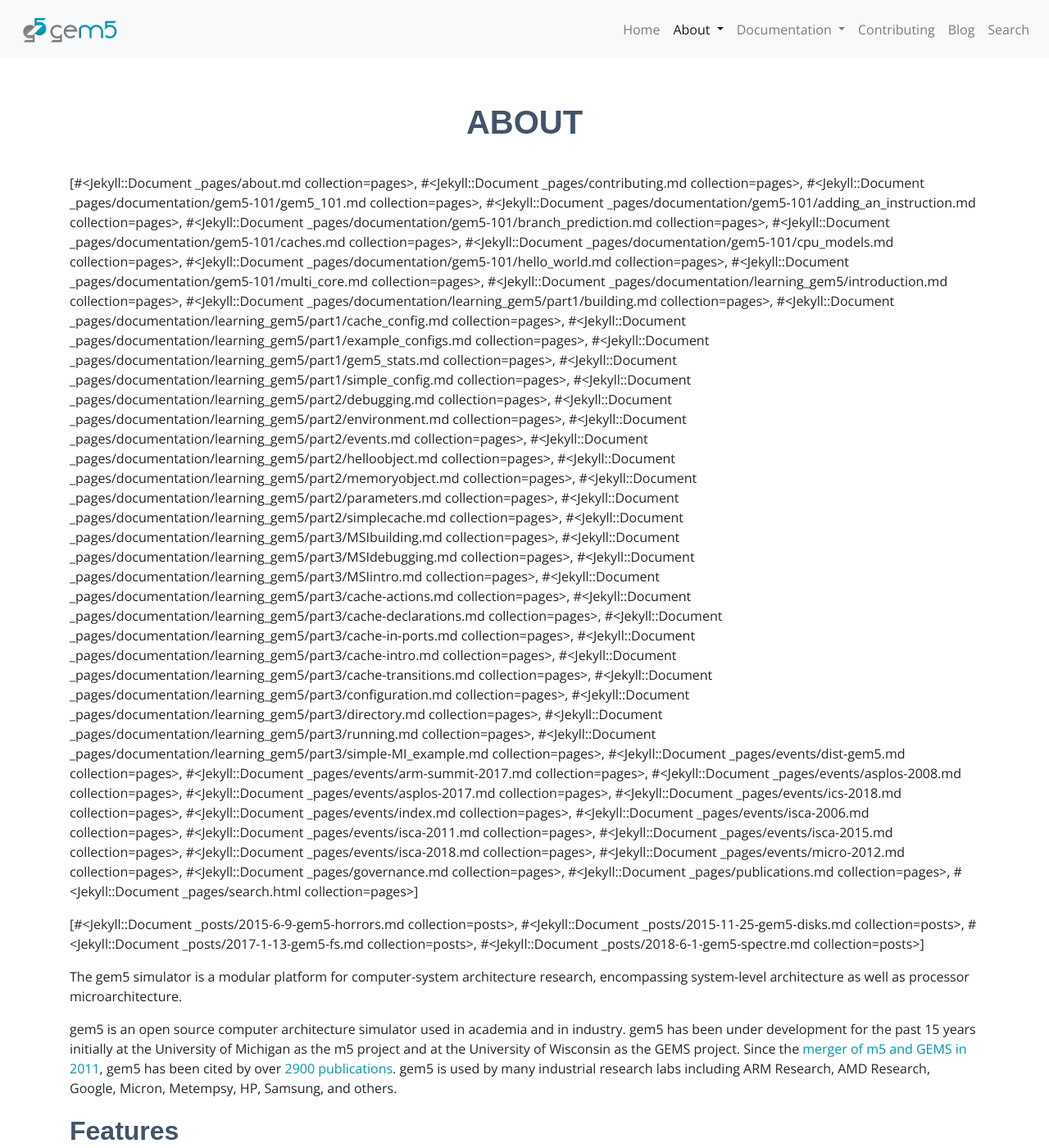
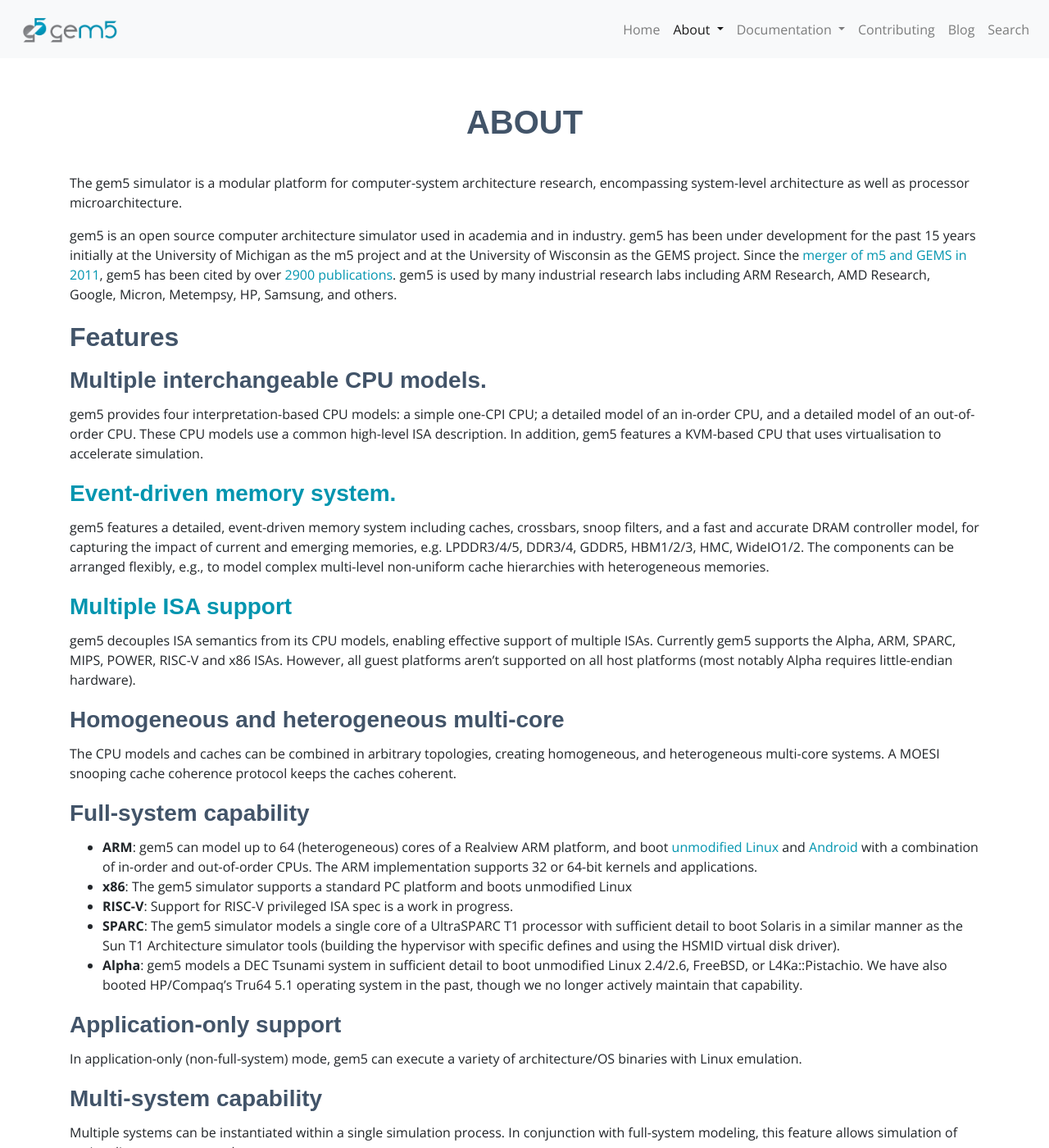
Before and after one commit to gem5/website, a Jekyll site: the page built from _pages/about.md, in a window 1280 px wide and 1400 px high. Shown: the whole window at 82% size. Built offline with Jekyll 4.4.1, drawn with Linux system fonts in a browser that asks for light colours; nearby versions of some CDN libraries; some web fonts are replaced.

Commit message:
navigation documentation

```diff
--- a/_includes/header.html
+++ b/_includes/header.html
@@ -6,13 +6,16 @@
     <span class="navbar-toggler-icon"></span>
   </button>
   <div class="collapse navbar-collapse" id="navbarNavDropdown">
+    <!-- LIST FOR NAVBAR -->
     <ul class="navbar-nav ml-auto">
+      <!-- HOME -->
       <li class="nav-item {% if page.title == "Home" %}active{% endif %}">
         <a class="nav-link" href="{{ "/" | prepend: site.baseurl }}">Home</a>
       </li>
 
+      <!-- ABOUT -->
 			<li class="nav-item dropdown {% if page.parent == "about" %}active{% endif %}">
-				<a class="nav-link dropdown-toggle" href="/about" id="navbarDropdownMenuLink" data-toggle="dropdown" aria-haspopup="true" aria-expanded="false">
+				<a class="nav-link dropdown-toggle" id="navbarDropdownMenuLink" data-toggle="dropdown" aria-haspopup="true" aria-expanded="false">
 					About
 				</a>
 				<div class="dropdown-menu" aria-labelledby="navbarDropdownMenuLink">
@@ -22,27 +25,30 @@
 				</div>
 			</li>
 
+      <!-- DOCUMENTATION -->
 			<li class="nav-item dropdown {% if page.layout == "documentation" %}active{% endif %}">
-				<a class="nav-link dropdown-toggle" href="#" id="navbarDropdownMenuLink" data-toggle="dropdown" aria-haspopup="true" aria-expanded="false">
-					{{ site.data.documentation.title }}
+				<a class="nav-link dropdown-toggle" id="navbarDropdownMenuLink" data-toggle="dropdown" aria-haspopup="true" aria-expanded="false">
+					Documentation
 				</a>
 				<div class="dropdown-menu" aria-labelledby="navbarDropdownMenuLink">
 					<!-- Pull navigation from _data/documentation.yml -->
 					{% for item in site.data.documentation.docs %}
-          <!-- {% if item.url %}{{ item.url | prepend: site.baseurl }}{% else %}{{ item.subitems[0].url | prepend: site.baseurl }}{% endif %} -->
             <a class="dropdown-item" href="{{ item.items[0].url | prepend: site.baseurl }}">{{ item.title }}</a>
 					{% endfor %}
 				</div>
 			</li>
 
+      <!-- CONTRIBUTING -->
       <li class="nav-item {% if page.title == "Contributing" %}active{% endif %}">
         <a class="nav-link" href="{{ "/contributing" | prepend: site.baseurl }}">Contributing</a>
       </li>
 
+      <!-- BLOG -->
       <li class="nav-item {% if page.url == "/blog/" %}active{% endif %}">
         <a class="nav-link" href="{{ "/blog" | prepend: site.baseurl }}">Blog</a>
       </li>
 
+      <!-- SEARCH -->
 			<li class="nav-item {% if page.title == "Search" %}active{% endif %}">
         <a class="nav-link" href="{{ "/search" | prepend: site.baseurl }}">Search</a>
       </li>
--- a/_pages/about.md
+++ b/_pages/about.md
@@ -4,21 +4,7 @@
 parent: about
 permalink: /about/
 ---
-<!-- {% for item in site.data.documentation.docs %}
-  {%for coll in item.collections%}
-  {{coll.name}}
-  {%for pg in site.coll.name%}
-    {{pg.url}}<br>
-    {{pg.path}}
-  {%endfor%}
 
-
-  {%endfor%}
-{%endfor%} -->
-
-{%for collection in site.collections%}
-{{collection}}
-{%endfor%}
 
 The gem5 simulator is a modular platform for computer-system architecture research, encompassing system-level architecture as well as processor microarchitecture.
 
```
Also changed, not shown: 404.md (+2 -3 lines), README.md.
